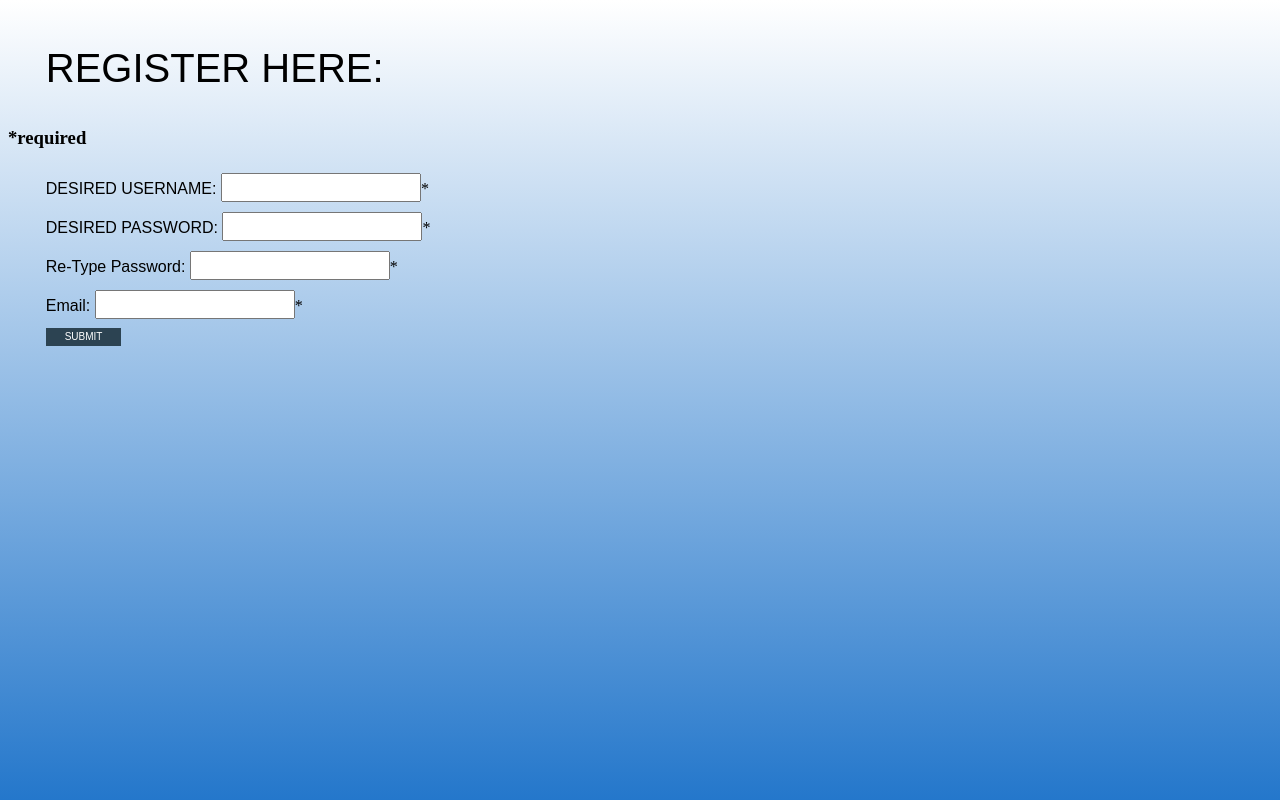
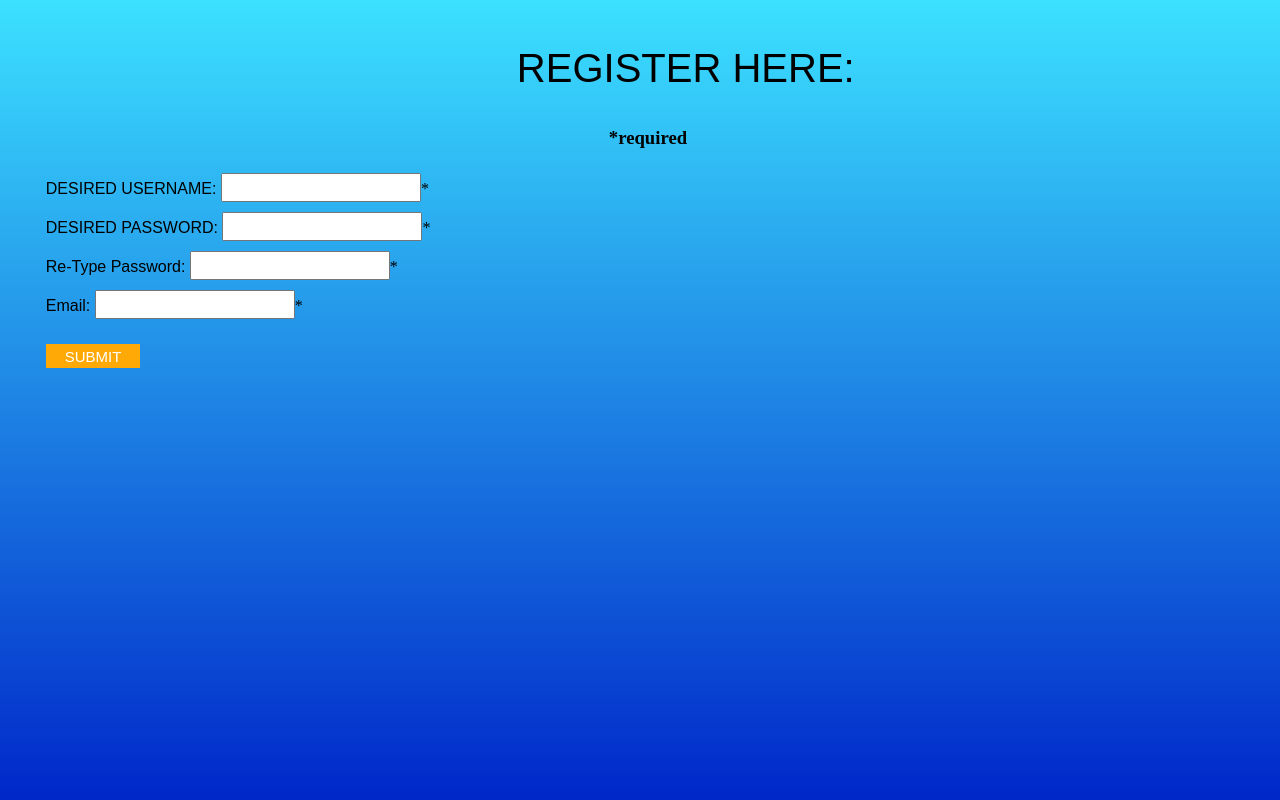
Before and after one commit to ConnorChristensen/CS290, a PHP site: page /login_registration/register.php in a window 1280 px wide; the page is wider, and only the part inside the window is pictured. Run offline with PHP 8.4, Linux system fonts and the light colour scheme; data that the repository does not hold is empty.

Commit message:
Register css

```diff
--- a/login_registration/register.css
+++ b/login_registration/register.css
@@ -1,5 +1,9 @@
+html {
+    overflow-x: hidden;
+}
+
 body{
-    background: linear-gradient( white, #2477cb);
+    background: linear-gradient(#3ce1ff, #0027c9);
 }
 
 h1 {
@@ -11,6 +15,13 @@ h1 {
     border-width: thick;
     font-family: sans-serif;
     font-weight: 100;
+    width: 100vw;
+    text-align: center;
+}
+
+h3 {
+    width: 100vw;
+    text-align: center;
 }
 
 label {
@@ -21,6 +32,10 @@ label {
     color: black;
 }
 
+table {
+    width: 600px;
+}
+
 .textBox {
     font-size: 20px;
     margin: 5px 0;
@@ -28,18 +43,35 @@ label {
     width: 200px;
 }
 
+#around {
+    margin: auto;
+    background: rgba(2, 2, 2, 0.26);
+    border-radius: 20px;
+    width: 600px;
+    padding: 10px 10px 5px 10px;
+
+}
+
+.alignRight {
+    text-align: right;
+    margin-right: 10px;
+}
+
 input[type=submit]{
     margin-left: 1cm;
-    margin-top: .1cm;
-    padding-left: .5cm;
-    padding-right: .5cm;
-    padding-bottom: .1cm;
-    padding-top: .1cm;
-    font-size: 10px;
+    margin-top: 20px;
+    padding: .1cm .5cm;
+    font-size: 15px;
     color: white;
     border: none;
     text-decoration: none;
-    background-color: #2c4352;
+    background-color: #ffa907;
     font-family: sans-serif;
     font-weight: 100;
 }
+
+img {
+    text-align: center;
+    max-height: 25%;
+    max-width: 25%;
+}
--- a/login_registration/register.php
+++ b/login_registration/register.php
@@ -130,5 +130,8 @@ if($_SERVER["REQUEST_METHOD"] == "POST" && $test_db == true){
 	}
 	$db->close();
 	?>
+    </form>
+    <img src="Images/Thing.png">
+    </body>
     </body>
 </html>
```
Also changed, not shown: Images/Thing.png (added).
